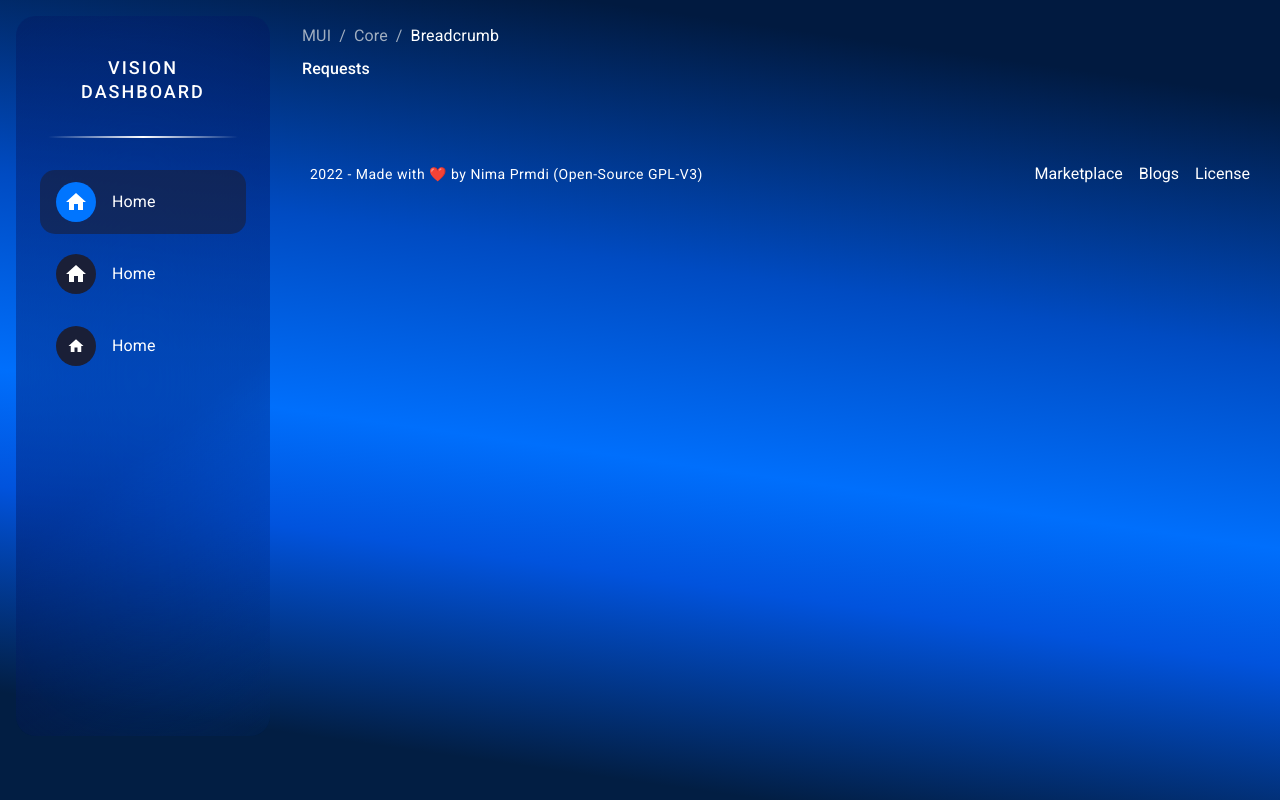
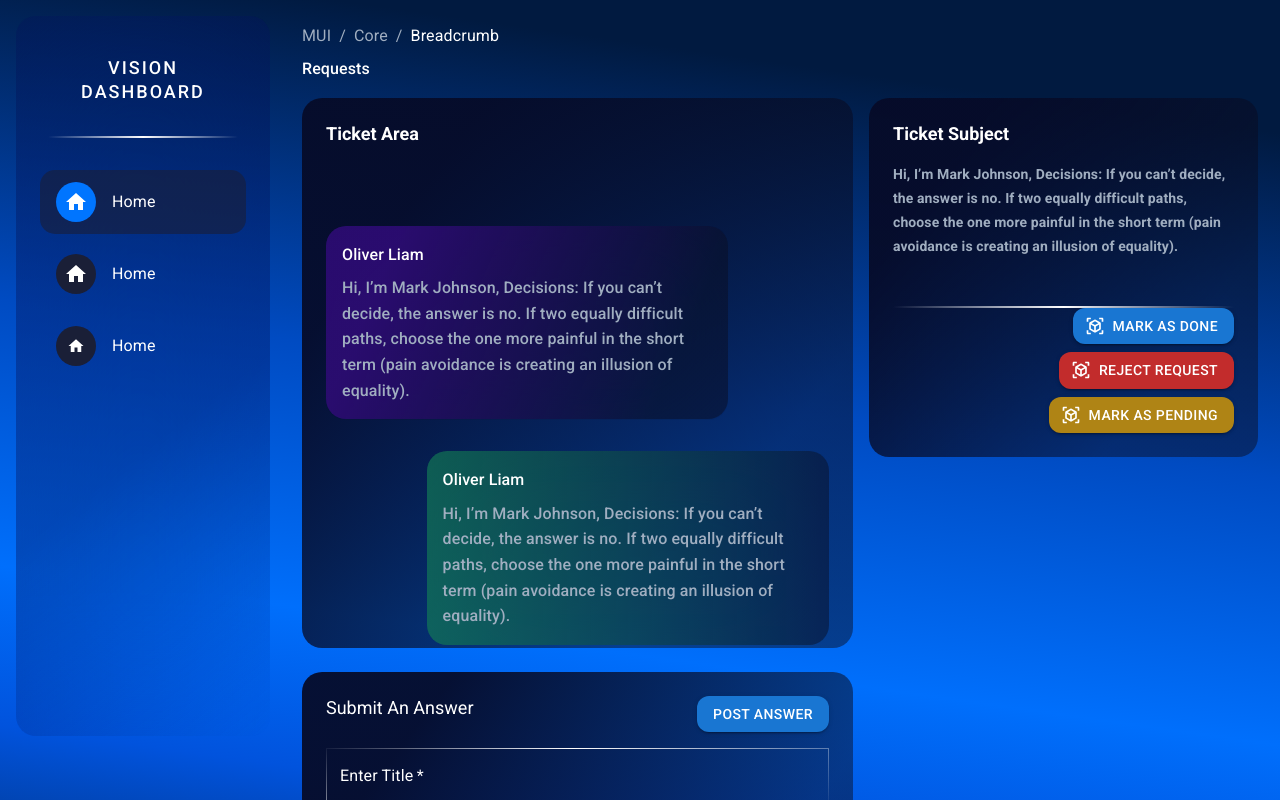
Before and after one commit to nimaprmdi/vision-dashboard, a React (Create React App) app: page /single-chat in a window 1280 px wide. Shown: the top 800 px of the page. Built offline with nearby package versions, Linux system fonts and the light colour scheme.

Commit message:
Add Chat page

```diff
--- a/src/App.tsx
+++ b/src/App.tsx
@@ -7,6 +7,7 @@ import { RootState } from "./store/rootReducer";
 import "./assets/css/styles.css";
 import Archives from "./components/archive/Archives";
 import SingleDetails from "./components/archive/SingleDetails";
+import SingleChat from "./components/archive/SingleChat";
 
 const App: React.FC = (): JSX.Element => {
     const accountState = useSelector((state: RootState) => state.account);
@@ -19,6 +20,7 @@ const App: React.FC = (): JSX.Element => {
                     <Route path="/" element={<Home />} />
                     <Route path="/requests" element={<Archives />} />
                     <Route path="/single" element={<SingleDetails />} />
+                    <Route path="/single-chat" element={<SingleChat />} />
                 </Routes>
             </Layouts>
         </section>
--- a/src/assets/css/scss/utilities/_utilities.globals.scss
+++ b/src/assets/css/scss/utilities/_utilities.globals.scss
@@ -83,3 +83,20 @@
         clip-path: polygon(40% 0%, 100% 0, 100% 100%, 0 100%);
     }
 }
+
+.u-box-blue {
+    background: linear-gradient(
+        113.27deg,
+        rgba(44, 12, 114, 0.94) 16.02%,
+        rgba(44, 12, 114, 0.94) 16.02%,
+        rgba(10, 14, 35, 0.49) 83.95%
+    );
+    backdrop-filter: blur(60px);
+    border-radius: 20px;
+}
+
+.u-box-green {
+    background: linear-gradient(90deg, rgba(21, 131, 84, 0.62) 0%, rgba(10, 14, 35, 0.49) 99.88%);
+    backdrop-filter: blur(60px);
+    border-radius: 20px;
+}
--- a/src/components/archive/SingleChat.tsx
+++ b/src/components/archive/SingleChat.tsx
@@ -1,7 +1,37 @@
 import React from "react";
+import { Grid, Box, Typography, Button, TextField } from "@mui/material";
+import ChatBox from "../common/build/ChatBox";
+import PostComment from "../common/build/PostComment";
+import ViewInArIcon from "@mui/icons-material/ViewInAr";
+import CommandButtons from "../common/build/CommandButtons";
 
 const SingleChat = () => {
-    return <div>SingleChat</div>;
+    return (
+        <Grid container spacing={2}>
+            <Grid item xs={12} lg={7} px={{ xs: 2, md: 0 }}>
+                <ChatBox />
+
+                <PostComment />
+            </Grid>
+            <Grid item xs={12} md={5}>
+                <Box className="u-box-light" p={3}>
+                    <Typography variant="h5" color="white" fontWeight={700}>
+                        Ticket Subject
+                    </Typography>
+
+                    <Typography variant="h6" className="u-text-small" color="gray.light" fontWeight={700} mt={2}>
+                        Hi, I’m Mark Johnson, Decisions: If you can’t decide, the answer is no. If two equally difficult
+                        paths, choose the one more painful in the short term (pain avoidance is creating an illusion of
+                        equality).
+                    </Typography>
+
+                    <Box className="u-divider" mt={6} />
+
+                    <CommandButtons />
+                </Box>
+            </Grid>
+        </Grid>
+    );
 };
 
 export default SingleChat;
--- a/src/components/archive/SingleDetails.tsx
+++ b/src/components/archive/SingleDetails.tsx
@@ -2,11 +2,13 @@ import { Grid, Box, Typography, Stack, Button } from "@mui/material";
 import ServiceBadge from "../common/build/ServiceBadge";
 import ProfileSummary from "../common/build/ProfileSummary";
 import MapBox from "../common/MapBox";
+import ViewInArIcon from "@mui/icons-material/ViewInAr";
+import CommandButtons from "../common/build/CommandButtons";
 
 const SingleDetails = () => {
     return (
         <Grid container spacing={2} sx={{ px: { xs: 2, md: 0 } }}>
-            <Grid item container xs={12} md={7} spacing={2}>
+            <Grid item container xs={12} md={7} spacing={1}>
                 <Grid item xs={12} xl={6}>
                     <ProfileSummary />
                 </Grid>
@@ -15,7 +17,7 @@ const SingleDetails = () => {
                 </Grid>
 
                 <Grid item xs={12} pl={2}>
-                    <Box className="u-box-light" mt={2.25} py={3.5} px={5}>
+                    <Box className="u-box-light" py={3.5} px={3}>
                         <Typography variant="h5" color="white">
                             Profile Informations
                         </Typography>
@@ -61,8 +63,32 @@ const SingleDetails = () => {
                 </Box>
             </Grid>
 
-            <Grid item xs={12} mt={3}>
-                <Box sx={{ width: "100%", height: "100px" }} className="u-box-light"></Box>
+            <Grid item xs={12}>
+                <Box
+                    sx={{
+                        width: "100%",
+                        display: "flex",
+                        alignItems: "center",
+                        justifyContent: { xs: "center", md: "space-between" },
+                        px: 4,
+                        py: { xs: 4, md: 3 },
+                        flexWrap: "wrap",
+                        gap: { xs: 4, md: 2 },
+                    }}
+                    className="u-box-light"
+                >
+                    <Typography
+                        width={{ xs: "100%", md: "max-content" }}
+                        textAlign="center"
+                        variant="h1"
+                        color="white"
+                        fontWeight={700}
+                    >
+                        Request Actions
+                    </Typography>
+
+                    <CommandButtons />
+                </Box>
             </Grid>
         </Grid>
     );
--- a/src/components/common/MapBox.tsx
+++ b/src/components/common/MapBox.tsx
@@ -32,7 +32,7 @@ const MapBox = () => {
     return (
         <Box
             className="haji"
-            mt={3}
+            mt={1.5}
             style={{
                 width: "100%",
                 height: "100%",
--- /dev/null
+++ b/src/components/common/build/ChatBox.tsx
@@ -0,0 +1,56 @@
+import React from "react";
+import { Box, Typography } from "@mui/material";
+
+const ChatBox = () => {
+    return (
+        <Box
+            className="u-box-light"
+            p={3}
+            pb={0}
+            sx={{
+                display: "flex",
+                alignContent: "space-between",
+                flexDirection: "column",
+                gap: { xs: 6, md: 10 },
+                maxHeight: "550px",
+                overflow: "auto",
+            }}
+        >
+            <Typography variant="h5" color="white" fontWeight={700}>
+                Ticket Area
+            </Typography>
+
+            <Box>
+                <Box sx={{ display: "flex", justifyContent: "flex-start", mb: 4 }}>
+                    <Box className="u-box-blue" width={{ xs: "100%", sm: "80%" }} maxWidth={{ md: "500px" }} p={2}>
+                        <Typography variant="h6" color="white">
+                            Oliver Liam
+                        </Typography>
+
+                        <Typography variant="h6" color="gray.light" mt={1}>
+                            Hi, I’m Mark Johnson, Decisions: If you can’t decide, the answer is no. If two equally
+                            difficult paths, choose the one more painful in the short term (pain avoidance is creating
+                            an illusion of equality).
+                        </Typography>
+                    </Box>
+                </Box>
+
+                <Box sx={{ display: "flex", justifyContent: "flex-end", mb: 4 }}>
+                    <Box className="u-box-green" width={{ xs: "100%", sm: "80%" }} maxWidth={{ md: "500px" }} p={2}>
+                        <Typography variant="h6" color="white">
+                            Oliver Liam
+                        </Typography>
+
+                        <Typography variant="h6" color="gray.light" mt={1}>
+                            Hi, I’m Mark Johnson, Decisions: If you can’t decide, the answer is no. If two equally
+                            difficult paths, choose the one more painful in the short term (pain avoidance is creating
+                            an illusion of equality).
+                        </Typography>
+                    </Box>
+                </Box>
+            </Box>
+        </Box>
+    );
+};
+
+export default ChatBox;
--- /dev/null
+++ b/src/components/common/build/CommandButtons.tsx
@@ -0,0 +1,35 @@
+import { Box, Button } from "@mui/material";
+import ViewInArIcon from "@mui/icons-material/ViewInAr";
+import { SystemStyleObject } from "@mui/system";
+import { Theme } from "@mui/material";
+
+interface CommandButtonsProps {
+    sx?: SystemStyleObject<Theme>;
+}
+
+const CommandButtons = ({ sx }: CommandButtonsProps) => {
+    return (
+        <Box
+            sx={{
+                display: "flex",
+                justifyContent: { xs: "center", md: "flex-end" },
+                alignItems: "center",
+                gap: 1,
+                flexWrap: "wrap",
+                ...sx,
+            }}
+        >
+            <Button startIcon={<ViewInArIcon />} variant="contained" color="primary">
+                Mark As Done
+            </Button>
+            <Button startIcon={<ViewInArIcon />} variant="contained" color="error">
+                Reject Request
+            </Button>
+            <Button startIcon={<ViewInArIcon />} variant="contained" color="warning">
+                Mark As Pending
+            </Button>
+        </Box>
+    );
+};
+
+export default CommandButtons;
--- /dev/null
+++ b/src/components/common/build/PostComment.tsx
@@ -0,0 +1,35 @@
+import React from "react";
+import { Grid, Box, Typography, Button, TextField } from "@mui/material";
+
+const PostComment = () => {
+    return (
+        <Box className="u-box-light" height="auto" mt={3} p={3}>
+            <Box sx={{ display: "flex", justifyContent: "space-between" }}>
+                <Typography variant="h5" color="white">
+                    Submit An Answer
+                </Typography>
+
+                <Button variant="contained" color="primary">
+                    Post Answer
+                </Button>
+            </Box>
+
+            <Box mt={2}>
+                <TextField sx={{ width: "100%" }} required id="outlined-required" label="Enter Title" />
+
+                <TextField
+                    sx={{ width: "100%", mt: 2 }}
+                    required
+                    id="outlined-required"
+                    label="Enter Description"
+                    defaultValue=""
+                    size="small"
+                    multiline={true}
+                    rows={6}
+                />
+            </Box>
+        </Box>
+    );
+};
+
+export default PostComment;
--- a/src/components/common/build/ProfileSummary.tsx
+++ b/src/components/common/build/ProfileSummary.tsx
@@ -16,7 +16,9 @@ const ProfileSummary = () => {
                 Admin
             </Typography>
 
-            <Box mt={4} mb={3} className="u-divider" />
+            <Box pr={2}>
+                <Box mt={4} mb={3} className="u-divider" />
+            </Box>
         </Box>
     );
 };
--- a/src/dashboardTheme.ts
+++ b/src/dashboardTheme.ts
@@ -65,7 +65,26 @@ export const dashboardTheme = createTheme({
             styleOverrides: {
                 root: {
                     borderRadius: "12px",
+                },
+                colorInherit: {
                     backgroundColor: "#0075FF",
+                },
+            },
+        },
+        MuiOutlinedInput: {
+            styleOverrides: {
+                input: { color: "#fff" },
+                notchedOutline: {
+                    border: "1px solid transparent",
+                    borderImage: "linear-gradient(154deg, #ffffff0f 0%,  white 40%, #ffffff0f 100%) 1",
+                    color: "#fff",
+                },
+            },
+        },
+        MuiInputLabel: {
+            styleOverrides: {
+                root: {
+                    color: "#fff !important",
                 },
             },
         },
```
Also changed, not shown: src/assets/css/styles.css.
